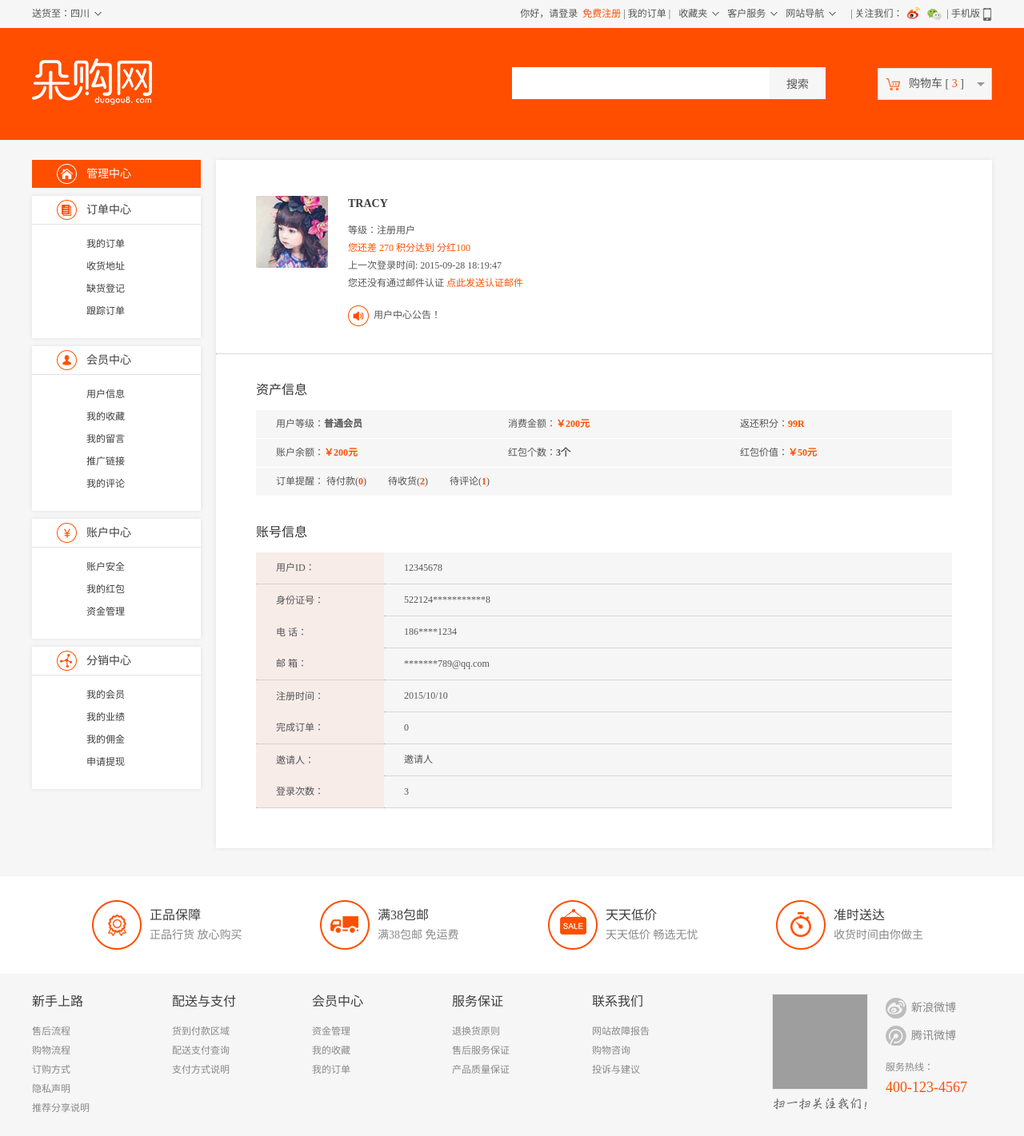
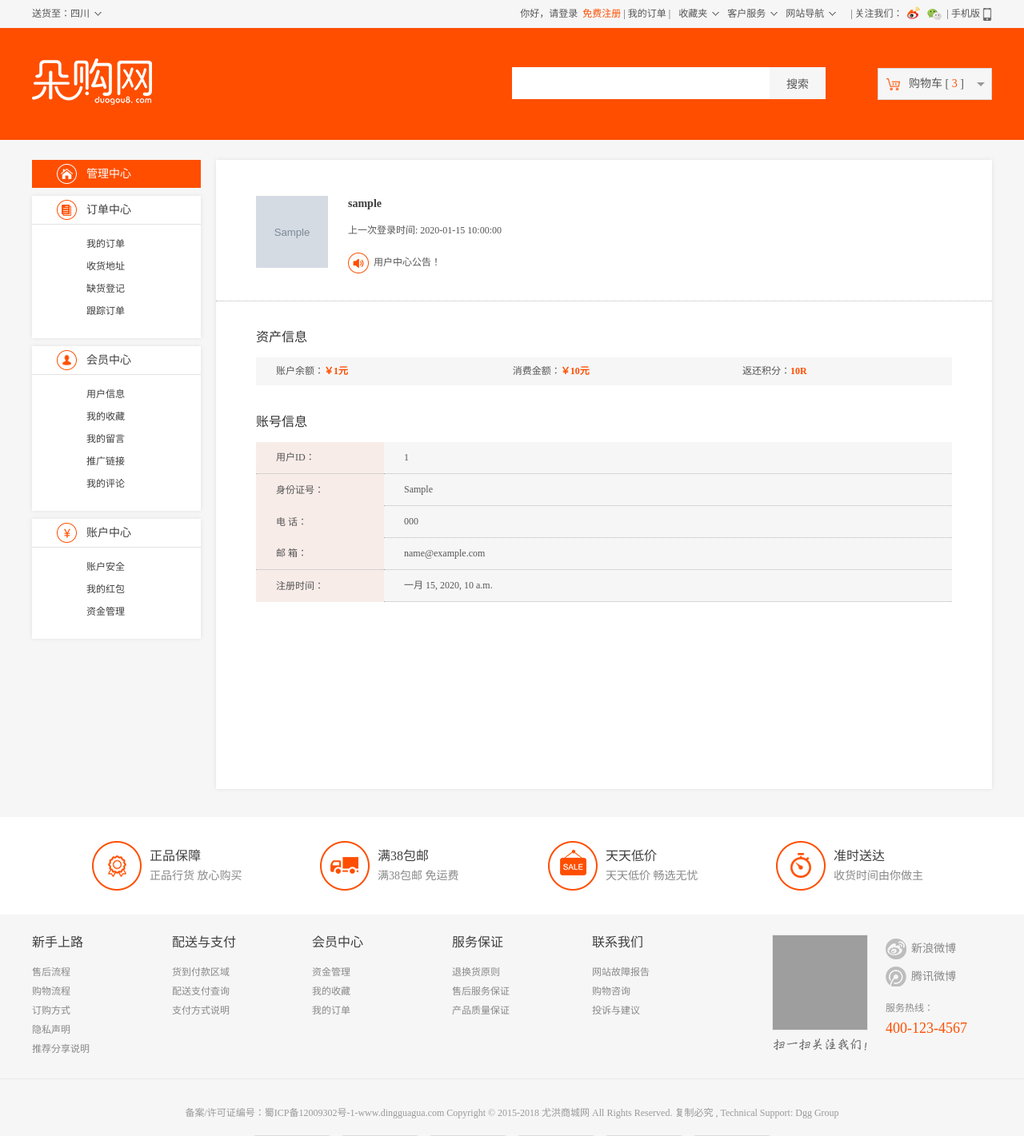
Before and after one commit to yao-yong-kang/EasyBuy, a Django app: page /usercenter/index/ in a window 1280 px wide. Shown: the top 1421 px of the page at 80% size. Run offline with Django 3.2, Linux system fonts and the light colour scheme; tables that the repository leaves empty hold one stand-in row (values such as "Sample post"); grey boxes marked "Sample" are stand-in pictures; grey boxes are pictures that could not be loaded.

Commit message:
'拉代码'

```diff
--- a/apps/user/models.py
+++ b/apps/user/models.py
@@ -6,11 +6,11 @@ import datetime
 # Create your models here.
 class UserProfile(AbstractUser):
     nickName = models.CharField(max_length=25, null=True, verbose_name='昵称')
-    sex = models.IntegerField(default='未设置', verbose_name='性别1为男0为女')
+    sex = models.IntegerField(default=1, verbose_name='性别1为男0为女')
     idcard = models.CharField(max_length=20, default='未设置', verbose_name='身份证')
     email = models.CharField(max_length=30, unique=True, verbose_name='邮箱')
     mobile = models.CharField(max_length=11, unique=True, verbose_name='手机号')
-    time = models.DateTimeField(default='', verbose_name='登录时间')
+    time = models.DateTimeField(auto_now_add=True, verbose_name='登录时间')
     score = models.IntegerField(default=0, verbose_name='积分')  # 100scroe=1￥
     money = models.IntegerField(default=0, verbose_name='余额')
     cost = models.IntegerField(default=0, verbose_name='总消费')
--- a/apps/usercenter/urls.py
+++ b/apps/usercenter/urls.py
@@ -6,4 +6,5 @@ app_name = 'usercenter'
 
 urlpatterns = [
     path('index/', views.memberIndex, name='index'),
+    path('order/', views.myOrder, name='order'),
 ]
--- a/apps/usercenter/views.py
+++ b/apps/usercenter/views.py
@@ -1,5 +1,13 @@
 from django.shortcuts import render, redirect
+from user.models import UserProfile
+
 
 # Create your views here.
 def memberIndex(request):
-    return render(request, 'usercenter/Member.html')
+    user = UserProfile.objects.get(id=1)
+    print(user.photo)
+    return render(request, 'usercenter/Member.html', {'user': user})
+
+
+def myOrder(request):
+    return render(request, 'usercenter/Member_Order.html')
--- a/templates/usercenter/Member.html
+++ b/templates/usercenter/Member.html
@@ -195,7 +195,7 @@
             <div class="left_m">
             	<div class="left_m_t t_bg1">订单中心</div>
                 <ul>
-                	<li><a href="Member_Order.html">我的订单</a></li>
+                	<li><a href="{% url 'usercenter:order' %}">我的订单</a></li>
                     <li><a href="Member_Address.html">收货地址</a></li>
                     <li><a href="#">缺货登记</a></li>
                     <li><a href="#">跟踪订单</a></li>
@@ -219,28 +219,16 @@
                     <li><a href="Member_Money.html">资金管理</a></li>
                 </ul>
             </div>
-            <div class="left_m">
-            	<div class="left_m_t t_bg4">分销中心</div>
-                <ul>
-                	<li><a href="Member_Member.html">我的会员</a></li>
-                    <li><a href="Member_Results.html">我的业绩</a></li>
-                    <li><a href="Member_Commission.html">我的佣金</a></li>
-                    <li><a href="Member_Cash.html">申请提现</a></li>
-                </ul>
-            </div>
         </div>
 		<div class="m_right">
         	<div class="m_des">
             	<table border="0" style="width:870px; line-height:22px;" cellspacing="0" cellpadding="0">
                   <tr valign="top">
-                    <td width="115"><img src="../../static/images/user.jpg" width="90" height="90" /></td>
+                    <td width="115"><img src="{{ MEDIA_URL }}{{ user.photo }}" width="90" height="90" /></td>
                     <td>
-                    	<div class="m_user">TRACY</div>
+                    	<div class="m_user">{{ user.nickName }}</div>
                         <p>
-                            等级：注册用户 <br />
-                            <font color="#ff4e00">您还差 270 积分达到 分红100</font><br />
-                            上一次登录时间: 2015-09-28 18:19:47<br />
-                            您还没有通过邮件认证 <a href="#" style="color:#ff4e00;">点此发送认证邮件</a>
+                            上一次登录时间: {{ user.time|date:'Y-m-d H:i:s'}}<br />
                         </p>
                         <div class="m_notice">
                         	用户中心公告！
@@ -253,19 +241,9 @@
             <div class="mem_t">资产信息</div>
             <table border="0" class="mon_tab" style="width:870px; margin-bottom:20px;" cellspacing="0" cellpadding="0">
               <tr>
-                <td width="33%">用户等级：<span style="color:#555555;">普通会员</span></td>
-                <td width="33%">消费金额：<span>￥200元</span></td>
-                <td width="33%">返还积分：<span>99R</span></td>
-              </tr>
-              <tr>
-                <td>账户余额：<span>￥200元</span></td></td>
-                <td>红包个数：<span style="color:#555555;">3个</span></td></td>
-                <td>红包价值：<span>￥50元</span></td></td>
-              </tr>
-              <tr>
-                <td colspan="3">订单提醒：
-                	<font style="font-family:'宋体';">待付款(<span>0</span>) &nbsp; &nbsp; &nbsp; &nbsp; 待收货(<span>2</span>) &nbsp; &nbsp; &nbsp; &nbsp; 待评论(<span>1</span>)</font>
-                </td>
+                <td>账户余额：<span>￥{{ user.money }}元</span></td></td>
+                <td width="33%">消费金额：<span>￥{{ user.cost }}元</span></td>
+                <td width="33%">返还积分：<span>{{ user.score }}R</span></td>
               </tr>
             </table>
 
@@ -273,35 +251,23 @@
             <table border="0" class="acc_tab" style="width:870px;" cellspacing="0" cellpadding="0">
               <tr>
                 <td class="td_l">用户ID： </td>
-                <td>12345678</td>
+                <td>{{ user.id }}</td>
               </tr>
               <tr>
                 <td class="td_l b_none">身份证号：</td>
-                <td>522124***********8</td>
+                <td>{{ user.idcard }}</td>
               </tr>
               <tr>
                 <td class="td_l b_none">电  话：</td>
-                <td>186****1234</td>
+                <td>{{ user.mobile }}</td>
               </tr>
               <tr>
                 <td class="td_l">邮   箱： </td>
-                <td>*******789@qq.com</td>
+                <td>{{ user.email }}</td>
               </tr>
               <tr>
                 <td class="td_l b_none">注册时间：</td>
-                <td>2015/10/10</td>
-              </tr>
-              <tr>
-                <td class="td_l">完成订单：</td>
-                <td>0</td>
-              </tr>
-              <tr>
-                <td class="td_l b_none">邀请人：</td>
-                <td>邀请人</td>
-              </tr>
-              <tr>
-                <td class="td_l">登录次数：</td>
-                <td>3</td>
+                <td>{{ user.date_joined }}</td>
               </tr>
             </table>
 
```
Also changed, not shown: templates/usercenter/Member_Order.html (+0 -9 lines).
